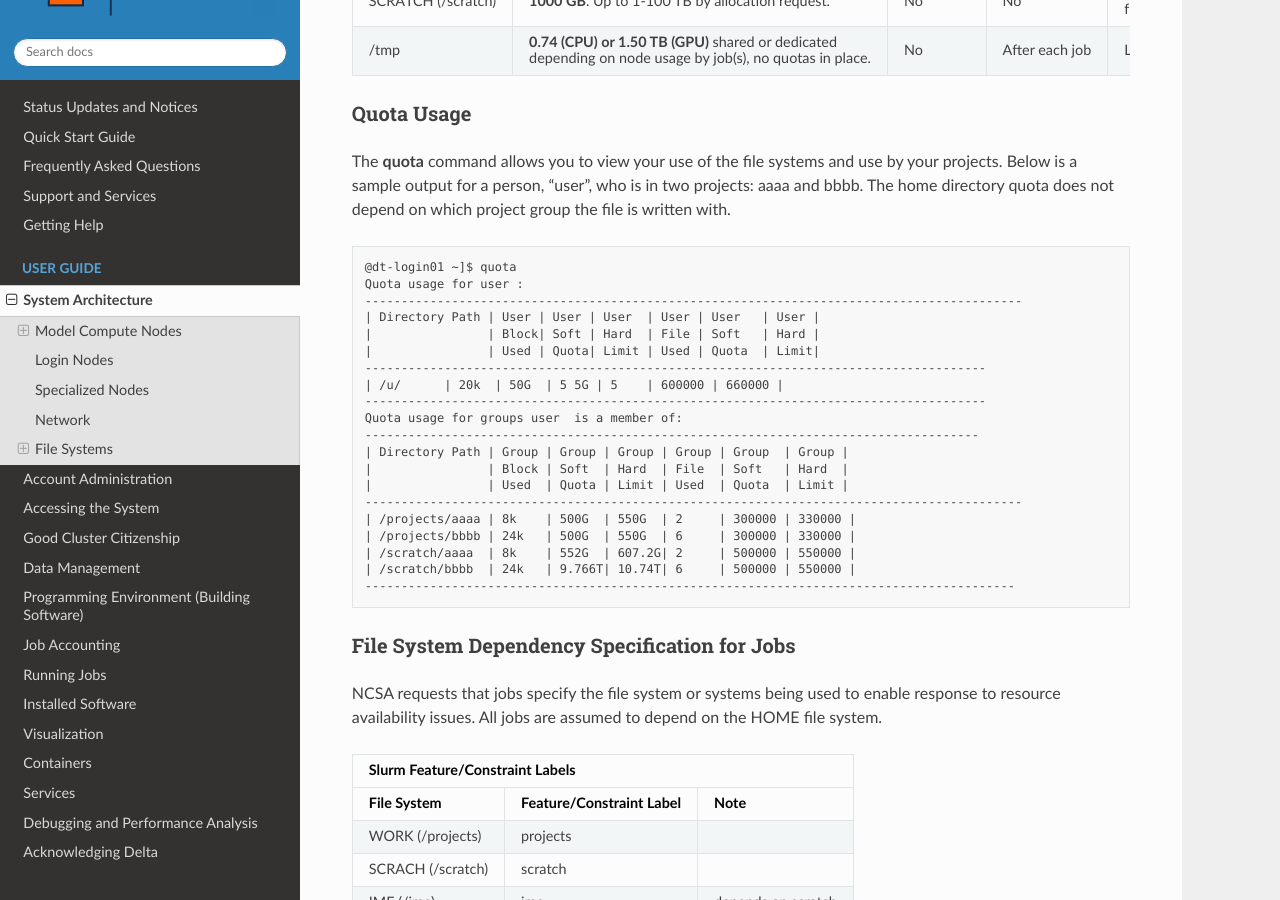
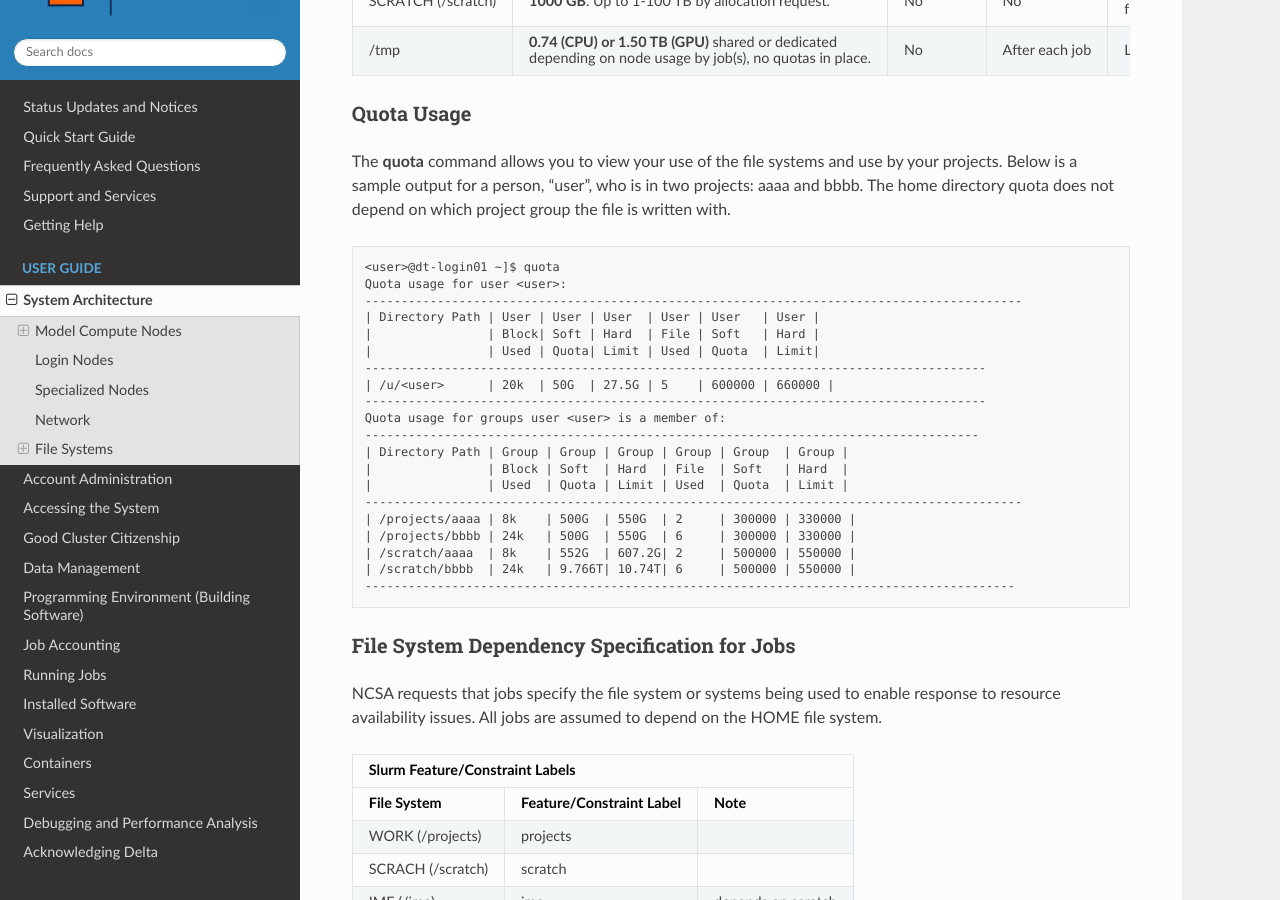
Before and after one commit to ncsa/Delta_doc, a Sphinx documentation site: the page built from docs/source/user_guide/architecture.rst, in a window 1280 px wide and 900 px high, scrolled down 8315 px. Built offline with Sphinx 7.4.7 and the Read the Docs theme 2.0.0, drawn with Linux system fonts in a browser that asks for light colours.

Commit message:
Update architecture.rst updated quota usage subsection
Updated to address Roland Haas comments in wiki table:
Updated quota usage code block example to match code block example from original delta wiki page.

```diff
--- a/docs/source/user_guide/architecture.rst
+++ b/docs/source/user_guide/architecture.rst
@@ -455,16 +455,16 @@ The home directory quota does not depend on which project group the file is writ
 
 .. code-block::
 
-   @dt-login01 ~]$ quota
-   Quota usage for user :
+   <user>@dt-login01 ~]$ quota
+   Quota usage for user <user>:
    -------------------------------------------------------------------------------------------
    | Directory Path | User | User | User  | User | User   | User |
    |                | Block| Soft | Hard  | File | Soft   | Hard |
    |                | Used | Quota| Limit | Used | Quota  | Limit|
    --------------------------------------------------------------------------------------
-   | /u/      | 20k  | 50G  | 5 5G | 5    | 600000 | 660000 |
+   | /u/<user>      | 20k  | 50G  | 27.5G | 5    | 600000 | 660000 |
    --------------------------------------------------------------------------------------
-   Quota usage for groups user  is a member of:
+   Quota usage for groups user <user> is a member of:
    -------------------------------------------------------------------------------------
    | Directory Path | Group | Group | Group | Group | Group  | Group |
    |                | Block | Soft  | Hard  | File  | Soft   | Hard  |
```
